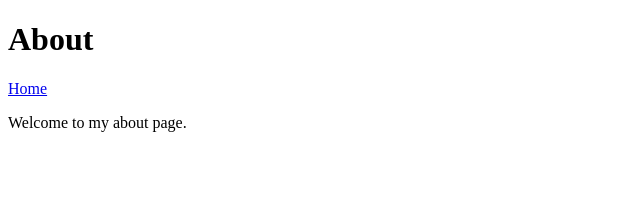
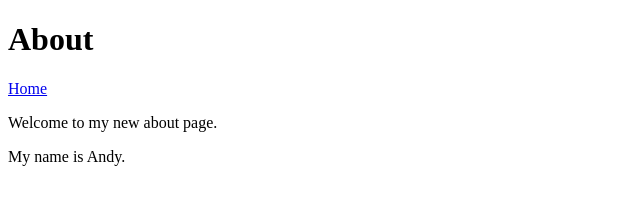
Before and after one commit to partwish/myfirstapp, a plain HTML site: page about.html in a window 1280 px wide. Shown: the whole page, without its empty margins (0-640 px from the left). Drawn offline with Linux system fonts and the light colour scheme.

Commit message:
Improved the about page.

```diff
--- a/about.html
+++ b/about.html
@@ -9,6 +9,7 @@
 <body>
     <h1>About</h1>
     <a href="/">Home</a>
-    <p>Welcome to my about page.</p>
+    <p>Welcome to my new about page.</p>
+    <p>My name is Andy.</p>
 </body>
 </html>
```
